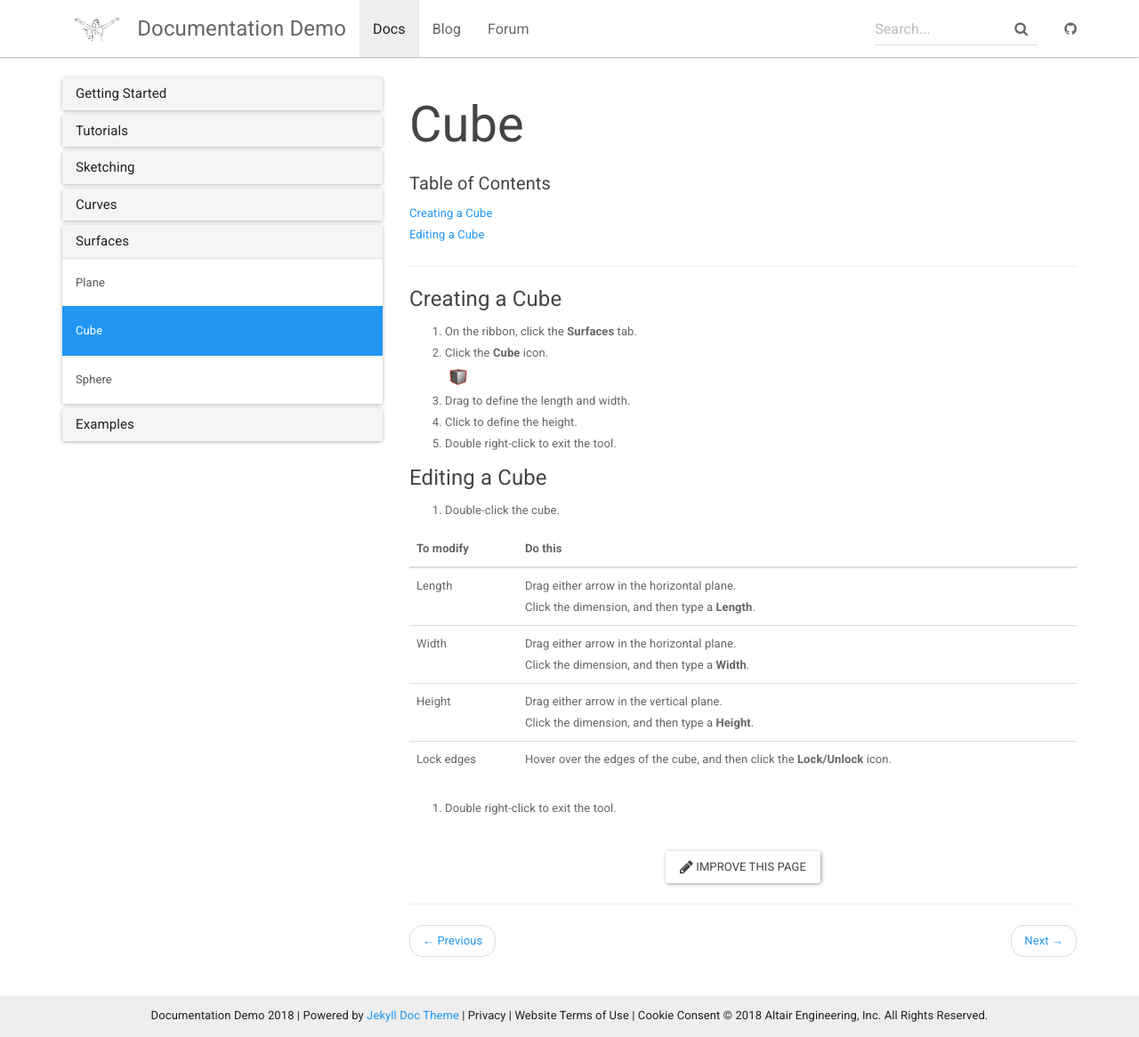
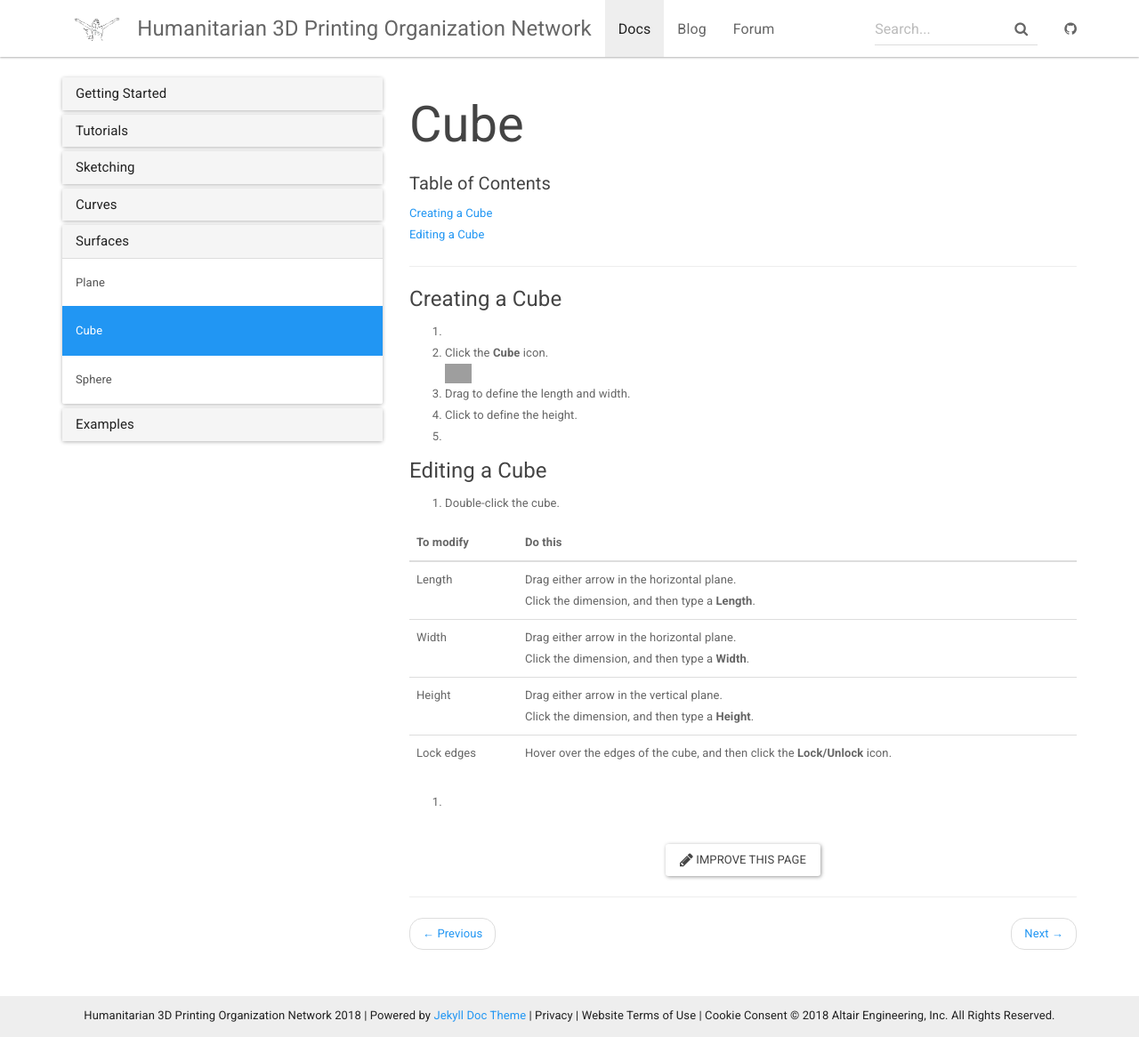
Before and after one commit to nkkozmin/nkkozmin.github.io, a Jekyll site: the page built from _docs/cube.md, in a window 1280 px wide and 1166 px high. Shown: the whole window at 89% size. Built offline with Jekyll 4.4.1, drawn with Linux system fonts in a browser that asks for light colours; nearby versions of some CDN libraries; grey boxes are pictures that could not be loaded.

Commit message:
changed basic variables

```diff
--- a/_config.yml
+++ b/_config.yml
@@ -1,14 +1,12 @@
 # Site settings
-title: Documentation Demo
-email: xcortez@altair.com
+title: Humanitarian 3D Printing Organization Network
+email: nkkozmin@mtu.edu
 description: >
-  Jekyll Template for Project Websites
-  providing documentation and blog post pages.
 
-baseurl: "/documentationdemo.github.io" # the subpath of your site, e.g. /blog/
-url: https://documentationdemo.github.io/ # the base hostname & protocol for your site
-git_address: https://github.com/documentationdemo/documentationdemo.github.io
-git_edit_address: https://github.com/documentationdemo/documentationdemo.github.io/blob/master
+baseurl: "/nkkozmin.github.io" # the subpath of your site, e.g. /blog/
+url: https://nkkozmin.github.io/ # the base hostname & protocol for your site
+git_address: https://github.com/nkkozmin/nkkozmin.github.io
+git_edit_address: https://github.com/nkkozmin/nkkozmin.github.io/blob/master
 
 # theme options from https://bootswatch.com/
 # comment out this to use default Bootstrap
@@ -57,10 +55,3 @@
   forums:
     permalink: /forum/:year/:month/:day/:title/
     output: true
-
-
-exit_double: "Double right-click to exit the tool."
-
-surfaces_tab: "On the ribbon, click the **Surfaces** tab."
-
-nurbsdegree: "https://documentationdemo.github.io/docs/nurbsdegree.md"
```
